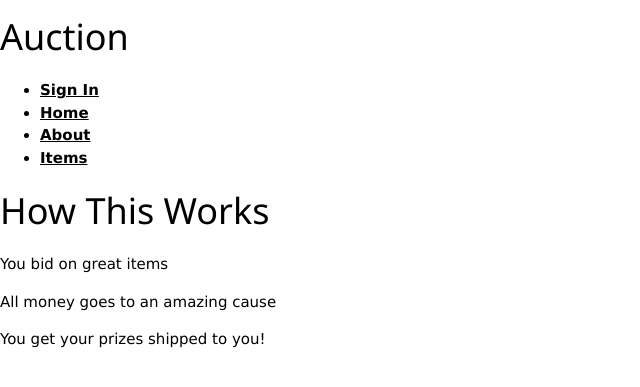
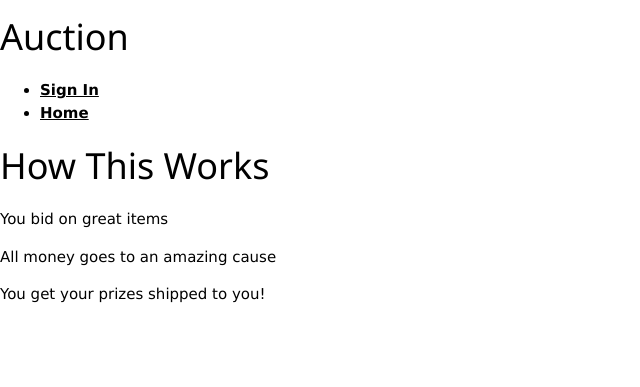
Before and after one commit to zach-brown-18/ccc-auction-current, a Flask app: page /about in a window 1280 px wide. Shown: the top 387 px of the page, without its empty margins (0-640 px from the left). Run offline with Flask 2, Linux system fonts and the light colour scheme.

```diff
--- a/templates/template.html
+++ b/templates/template.html
@@ -14,8 +14,8 @@
                     <ul class="menu">
                         <li><a href="{{ url_for('signin') }}">Sign In</a></li>
                         <li><a href="{{ url_for('home') }}">Home</a></li>
-                        <li><a href="{{ url_for('about') }}">About</a></li>
-                        <li><a href="{{ url_for('items') }}">Items</a></li>
+                        <!-- <li><a href="{{ url_for('about') }}">About</a></li> -->
+                        <!-- <li><a href="{{ url_for('items') }}">Items</a></li> -->
                     </ul>
                 </nav></strong>
             </div>
```
